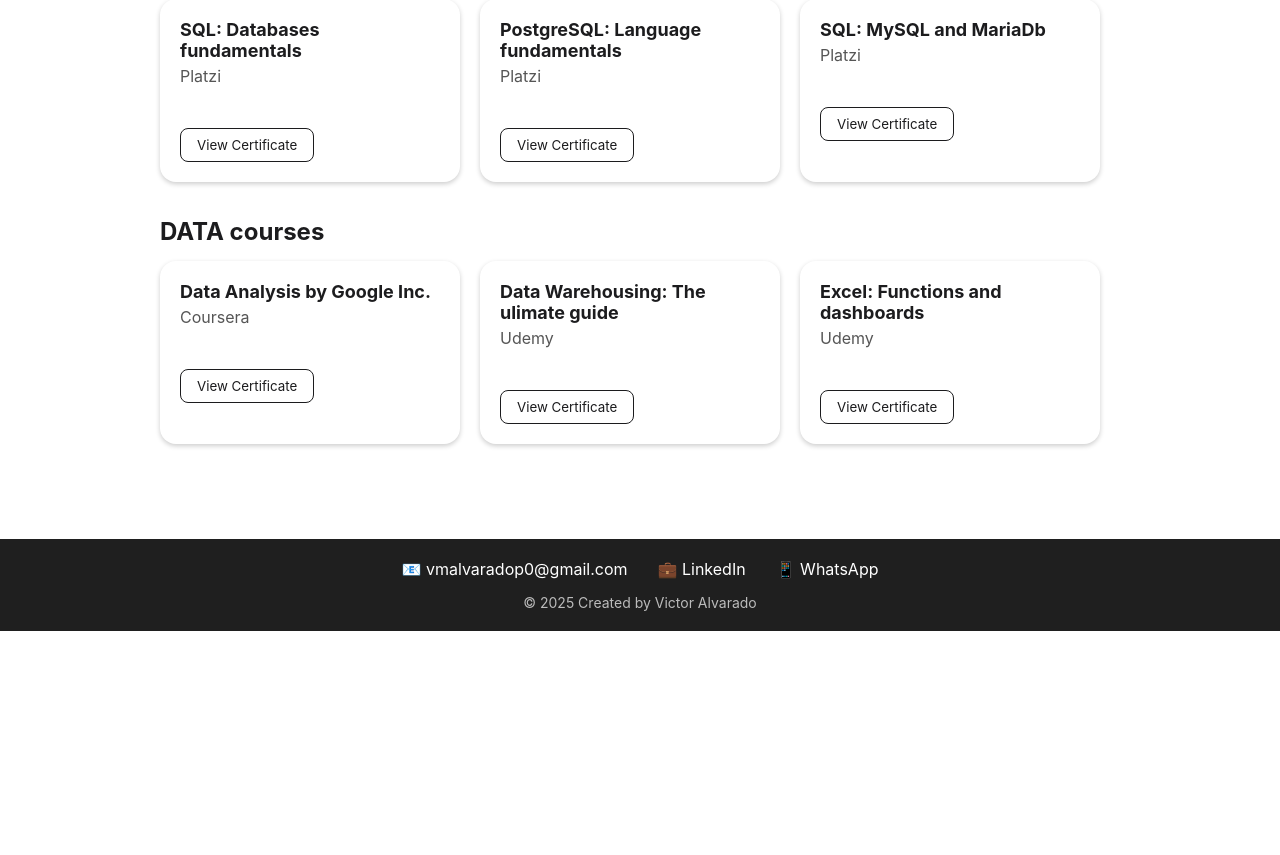
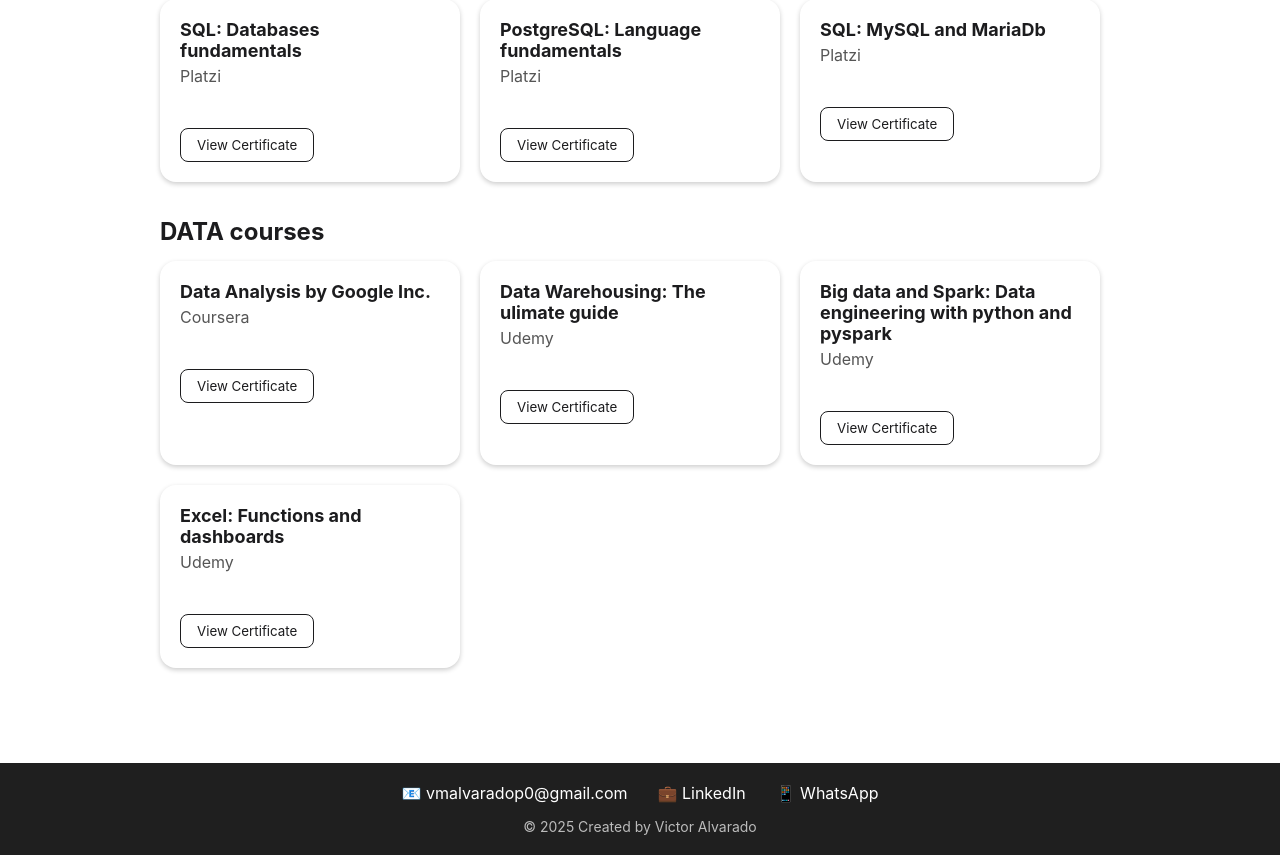
Before and after one commit to victor-alvop/MySite, a Flask app: page / in a window 1280 px wide. Shown: the part 3504-4359 px from the top of the page. Before the commit the page ends 4135 px from the top, so only its background shows below. Run offline with Flask 3, Linux system fonts and the light colour scheme; parts of the project's set-up code (start-up, migrations or seed data) failed here and were passed over.

Commit message:
New course card

```diff
--- a/app/templates/index.html
+++ b/app/templates/index.html
@@ -227,6 +227,13 @@
         </div>
       </div>
       <div class="course-card">
+        <h3>Big data and Spark: Data engineering with python and pyspark</h3>
+        <p>Udemy</p>
+        <div class="cta">
+          <a href="https://www.udemy.com/certificate/UC-76daf552-ba3d-4fe0-b813-030270e6a0fa/" target="_blank"><button>View Certificate</button></a>
+        </div>
+      </div>
+      <div class="course-card">
         <h3>Excel: Functions and dashboards</h3>
         <p>Udemy</p>
         <div class="cta">
```
